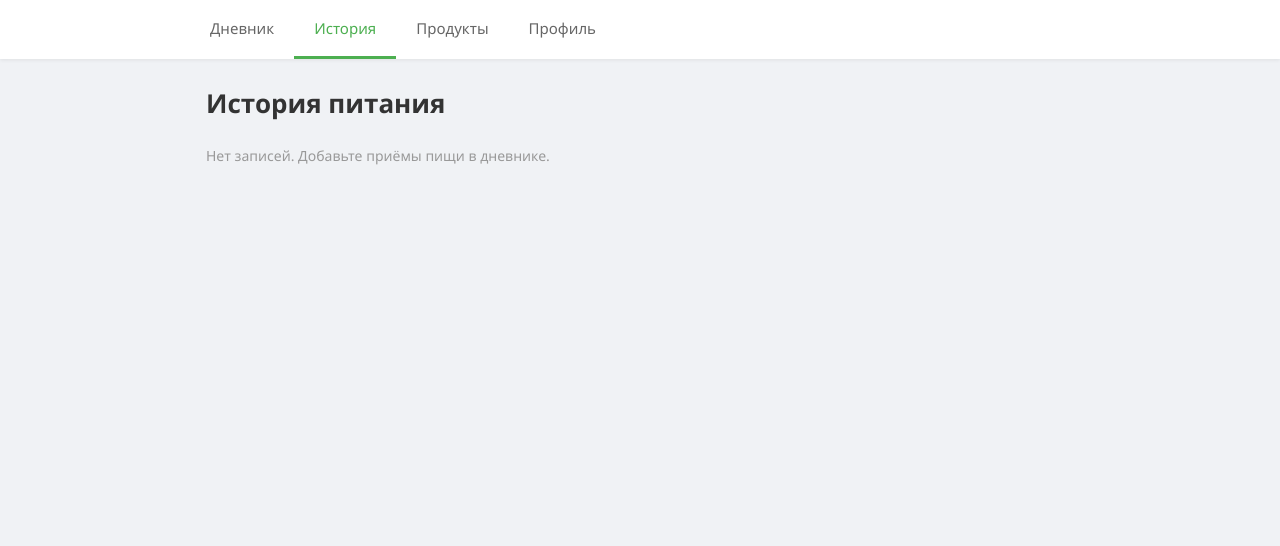
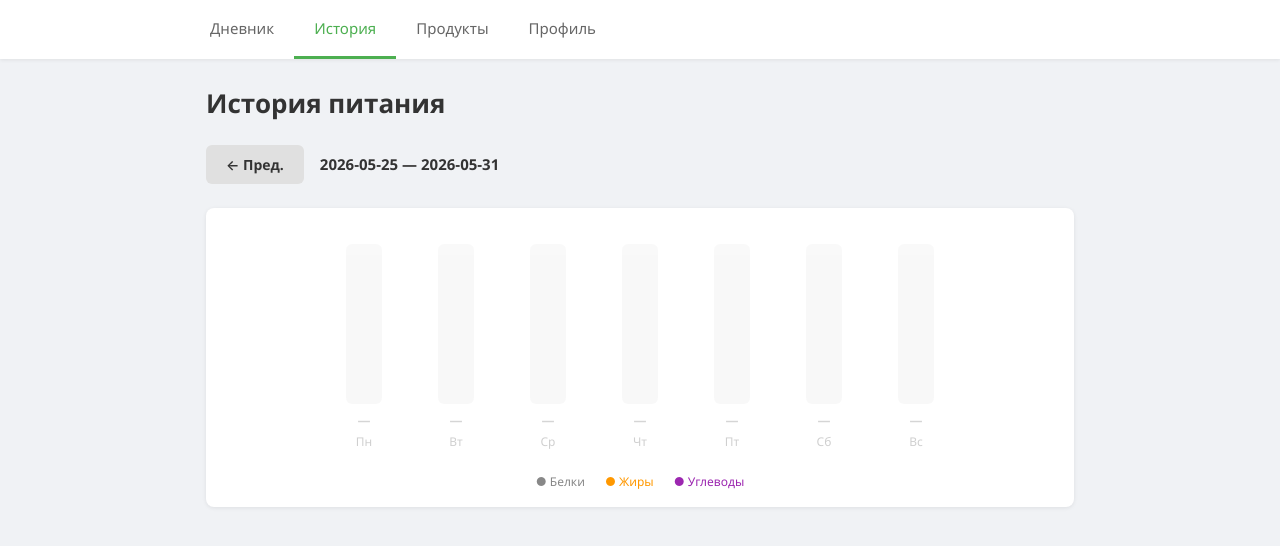
Before and after one commit to PaninaAnna/calorie-tracker, a React (Vite) app: page /history in a window 1280 px wide. Shown: the top 546 px of the page. Built offline with nearby package versions, Linux system fonts and the light colour scheme.

Commit message:
changed historry page layout

```diff
--- a/src/pages/HistoryPage.jsx
+++ b/src/pages/HistoryPage.jsx
@@ -1,65 +1,201 @@
-import { useMemo } from 'react'
-import { Link } from 'react-router-dom'
+import { useMemo, useState } from 'react'
+import { useNavigate } from 'react-router-dom'
+
+function getMonday(date) {
+  const d = new Date(date)
+  const day = d.getDay()
+  const diff = day === 0 ? -6 : 1 - day
+  d.setDate(d.getDate() + diff)
+  return d.toISOString().split('T')[0]
+}
+
+function getWeekDays(monday) {
+  const days = ['Пн', 'Вт', 'Ср', 'Чт', 'Пт', 'Сб', 'Вс']
+  return days.map((name, i) => {
+    const d = new Date(monday)
+    d.setDate(d.getDate() + i)
+    return { name, date: d.toISOString().split('T')[0] }
+  })
+}
 
 function HistoryPage() {
+  const navigate = useNavigate()
+  const [weekStart, setWeekStart] = useState(() => getMonday(new Date()))
+
   const diary = useMemo(() => {
     const saved = localStorage.getItem('diary')
     return saved ? JSON.parse(saved) : []
   }, [])
 
-  // Группируем по датам
-  const grouped = useMemo(() => {
-    const map = {}
-    diary.forEach(e => {
-      if (!map[e.date]) {
-        map[e.date] = { calories: 0, proteins: 0, fats: 0, carbs: 0, meals: 0 }
-      }
-      map[e.date].calories += e.calories
-      map[e.date].proteins += e.proteins
-      map[e.date].fats += e.fats
-      map[e.date].carbs += e.carbs
-      map[e.date].meals += 1
-    })
-    // Сортируем по датам (сначала новые)
-    return Object.entries(map).sort((a, b) => b[0].localeCompare(a[0]))
-  }, [diary])
+  const profile = useMemo(() => {
+    const saved = localStorage.getItem('profile')
+    return saved ? JSON.parse(saved) : null
+  }, [])
+
+  const targetCalories = useMemo(() => {
+    if (!profile || !profile.weight || !profile.height || !profile.age) return null
+    const w = parseFloat(profile.weight)
+    const h = parseFloat(profile.height)
+    const a = parseFloat(profile.age)
+    let bmr = profile.gender === 'male'
+      ? 10 * w + 6.25 * h - 5 * a + 5
+      : 10 * w + 6.25 * h - 5 * a - 161
+    const tdee = Math.round(bmr * profile.activity)
+    if (profile.goal === 'lose') return Math.round(tdee * 0.85)
+    if (profile.goal === 'gain') return Math.round(tdee * 1.15)
+    return tdee
+  }, [profile])
+
+  const weekDays = getWeekDays(weekStart)
+
+  const weekData = weekDays.map(day => {
+    const entries = diary.filter(e => e.date === day.date)
+    return {
+      ...day,
+      calories: entries.reduce((s, e) => s + e.calories, 0),
+      proteins: +entries.reduce((s, e) => s + e.proteins, 0).toFixed(1),
+      fats: +entries.reduce((s, e) => s + e.fats, 0).toFixed(1),
+      carbs: +entries.reduce((s, e) => s + e.carbs, 0).toFixed(1),
+      isEmpty: entries.length === 0
+    }
+  })
+
+  const maxMacro = Math.max(
+    ...weekData.map(d => d.proteins + d.fats + d.carbs),
+    50
+  )
+
+  const prevWeek = () => {
+    const d = new Date(weekStart)
+    d.setDate(d.getDate() - 7)
+    setWeekStart(d.toISOString().split('T')[0])
+  }
+
+  const nextWeek = () => {
+    const d = new Date(weekStart)
+    d.setDate(d.getDate() + 7)
+    setWeekStart(d.toISOString().split('T')[0])
+  }
+
+  const todayStr = new Date().toISOString().split('T')[0]
+  const isCurrentWeek = weekDays.some(d => d.date === todayStr)
 
   return (
     <>
       <h1>История питания</h1>
 
-      {grouped.length === 0 ? (
-        <p className="empty">Нет записей. Добавьте приёмы пищи в дневнике.</p>
-      ) : (
-        <table>
-          <thead>
-            <tr>
-              <th>Дата</th>
-              <th>Приёмов</th>
-              <th>Ккал</th>
-              <th>Белки</th>
-              <th>Жиры</th>
-              <th>Углеводы</th>
-              <th></th>
-            </tr>
-          </thead>
-          <tbody>
-            {grouped.map(([date, totals]) => (
-              <tr key={date}>
-                <td>{date}</td>
-                <td>{totals.meals}</td>
-                <td>{totals.calories}</td>
-                <td>{totals.proteins.toFixed(1)}г</td>
-                <td>{totals.fats.toFixed(1)}г</td>
-                <td>{totals.carbs.toFixed(1)}г</td>
-                <td>
-                  <Link to={`/?date=${date}`}>Открыть</Link>
-                </td>
-              </tr>
-            ))}
-          </tbody>
-        </table>
-      )}
+      <div style={{ display: 'flex', alignItems: 'center', gap: 16, marginBottom: 24 }}>
+        <button onClick={prevWeek} style={{ background: '#e0e0e0', color: '#333' }}>← Пред.</button>
+        <span style={{ fontWeight: 600, fontSize: 15 }}>
+          {weekDays[0].date} — {weekDays[6].date}
+        </span>
+        {!isCurrentWeek && (
+          <button onClick={nextWeek} style={{ background: '#e0e0e0', color: '#333' }}>След. →</button>
+        )}
+      </div>
+
+      <div className="card" style={{ padding: '24px 20px 16px' }}>
+        <div style={{ display: 'flex', alignItems: 'end', gap: 12, height: 220, justifyContent: 'center' }}>
+          {weekData.map(day => {
+            const totalMacro = day.proteins + day.fats + day.carbs
+            const barHeight = maxMacro > 0 ? (totalMacro / maxMacro) * 160 : 0
+            const isOver = targetCalories && day.calories > targetCalories
+
+            const pHeight = maxMacro > 0 ? (day.proteins / maxMacro) * 160 : 0
+            const fHeight = maxMacro > 0 ? (day.fats / maxMacro) * 160 : 0
+            const cHeight = maxMacro > 0 ? (day.carbs / maxMacro) * 160 : 0
+
+            return (
+              <div
+                key={day.date}
+                onClick={() => {
+                  localStorage.setItem('selectedDate', day.date)
+                  navigate('/')
+                }}
+                style={{
+                  flex: 1,
+                  maxWidth: 80,
+                  display: 'flex',
+                  flexDirection: 'column',
+                  alignItems: 'center',
+                  cursor: day.isEmpty ? 'default' : 'pointer',
+                  opacity: day.isEmpty ? 0.4 : 1,
+                  transition: 'opacity 0.2s'
+                }}
+                title={day.isEmpty ? 'Нет данных' : `Б: ${day.proteins}г Ж: ${day.fats}г У: ${day.carbs}г`}
+              >
+                {/* Сумма макро сверху столбика */}
+                <div style={{ fontSize: 11, fontWeight: 600, marginBottom: 4, color: '#666', minHeight: 16 }}>
+                  {totalMacro > 0 ? `${totalMacro}г` : ''}
+                </div>
+
+                {/* Столбик */}
+                <div style={{
+                  width: 36,
+                  height: 160,
+                  background: '#f0f0f0',
+                  borderRadius: 6,
+                  position: 'relative',
+                  overflow: 'hidden'
+                }}>
+                  {totalMacro > 0 && (
+                    <>
+                      <div style={{
+                        position: 'absolute',
+                        bottom: 0,
+                        width: '100%',
+                        height: `${(pHeight / 160) * 100}%`,
+                        background: '#2196f3',
+                        borderRadius: '0 0 0 0'
+                      }} />
+                      <div style={{
+                        position: 'absolute',
+                        bottom: pHeight,
+                        width: '100%',
+                        height: `${(fHeight / 160) * 100}%`,
+                        background: '#ff9800'
+                      }} />
+                      <div style={{
+                        position: 'absolute',
+                        bottom: pHeight + fHeight,
+                        width: '100%',
+                        height: `${(cHeight / 160) * 100}%`,
+                        background: '#9c27b0',
+                        borderRadius: '6px 6px 0 0'
+                      }} />
+                    </>
+                  )}
+                </div>
+
+                {/* Калории под столбиком */}
+                <div style={{
+                  marginTop: 6,
+                  fontSize: 13,
+                  fontWeight: 700,
+                  color: day.isEmpty ? '#999' : isOver ? '#e53935' : '#4caf50'
+                }}>
+                  {day.calories > 0 ? day.calories : '—'}
+                </div>
+
+                {/* День недели */}
+                <div style={{ fontSize: 12, color: '#888', marginTop: 2 }}>
+                  {day.name}
+                </div>
+              </div>
+            )
+          })}
+        </div>
+
+        {/* Легенда */}
+        <div style={{ display: 'flex', justifyContent: 'center', gap: 20, marginTop: 20, fontSize: 12, color: '#888' }}>
+          <span>● Белки</span>
+          <span style={{ color: '#ff9800' }}>● Жиры</span>
+          <span style={{ color: '#9c27b0' }}>● Углеводы</span>
+          {targetCalories && (
+            <span>Цель: {targetCalories} ккал</span>
+          )}
+        </div>
+      </div>
     </>
   )
 }
```
